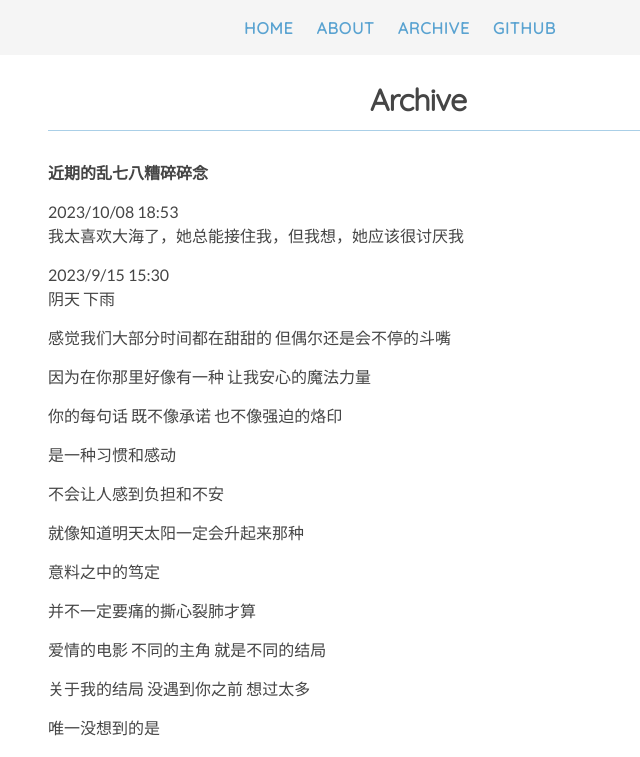
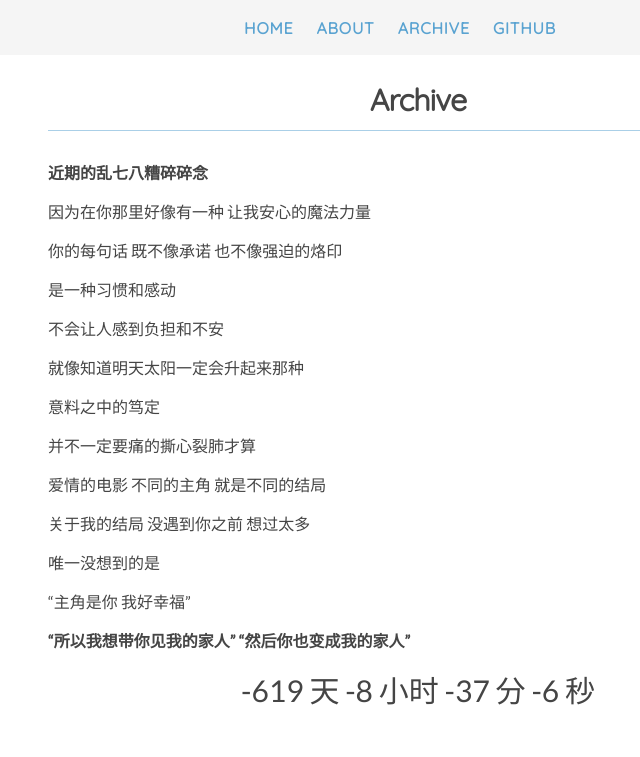
Before and after one commit to Rickylamn/Rickylamn.github.io, a Jekyll site: the page built from archive.html, in a window 1280 px wide. Shown: the top 757 px of the page, without its empty margins (222-862 px from the left). Built offline with Jekyll 4.4.1, drawn with Linux system fonts in a browser that asks for light colours; nearby versions of some CDN libraries.

Commit message:
Update archive.html

```diff
--- a/archive.html
+++ b/archive.html
@@ -33,11 +33,6 @@ permalink: /archive/
 </div>
 
 <p><strong>近期的乱七八糟碎碎念</strong></p>
-2023/10/08 18:53
-<p>我太喜欢大海了，她总能接住我，但我想，她应该很讨厌我</p>
-2023/9/15 15:30
-<p>阴天 下雨</p>
-<p>感觉我们大部分时间都在甜甜的 但偶尔还是会不停的斗嘴</p>
 <p>因为在你那里好像有一种 让我安心的魔法力量</p>
 <p>你的每句话 既不像承诺 也不像强迫的烙印</p>
 <p>是一种习惯和感动</p>
```
